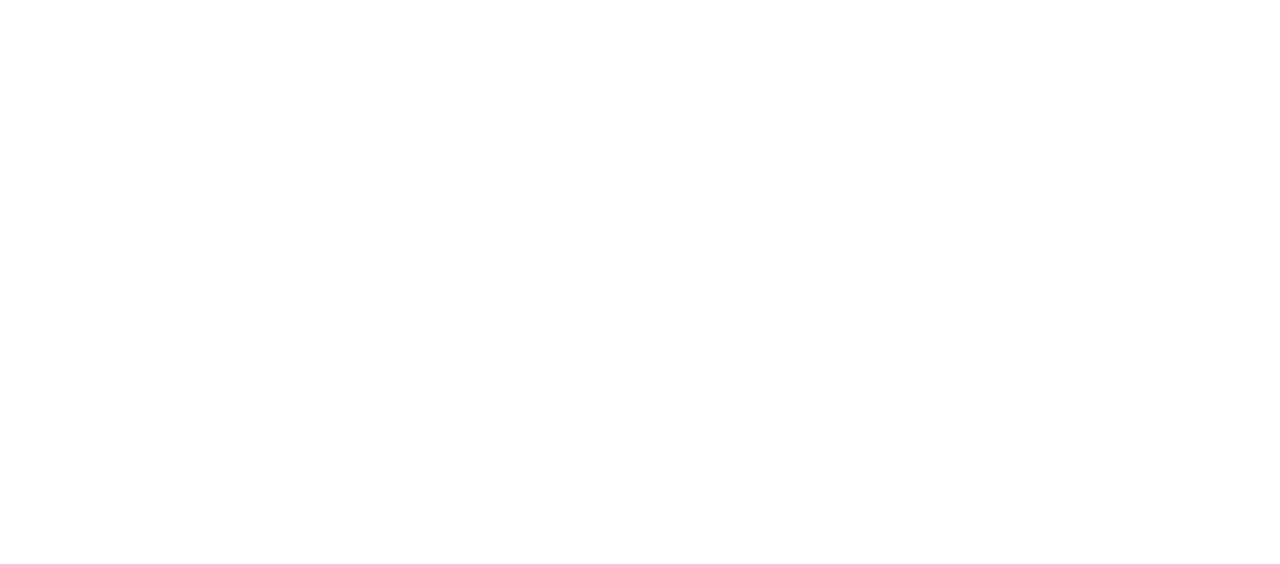
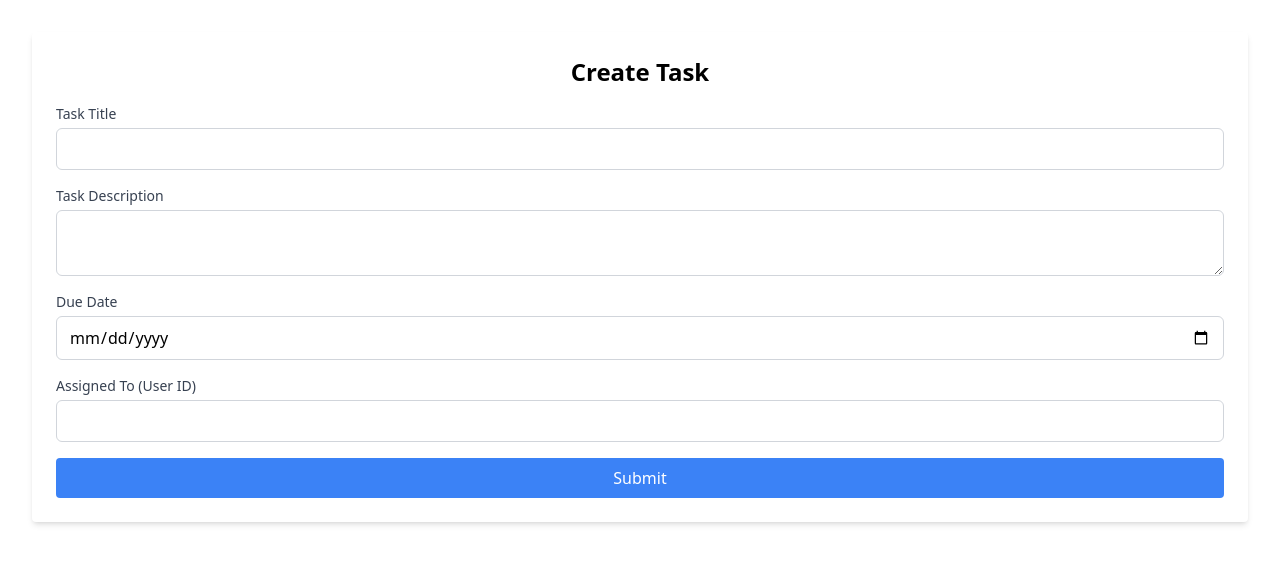
Before and after one commit to PrincyChauhan/task-managment, a React (Vite) app in the folder frontend/: page /dashboard/tasks in a window 1280 px wide. Before the commit this address had no page. Shown: the top 564 px of the page. Built offline with nearby package versions, Linux system fonts and the light colour scheme.

Commit message:
Task Create

```diff
--- a/frontend/src/App.jsx
+++ b/frontend/src/App.jsx
@@ -5,7 +5,7 @@
 import LoginForm from "./components/LoginForm";
 import Dashboard from "./components/Dashboard";
 import UserCreation from "./components/UserCreation";
-
+import TaskCreation from "./components/TaskCreation";
 function App() {
   return (
     <Router>
@@ -15,6 +15,7 @@
           <Route path="/signin" element={<LoginForm />} />
           <Route path="/dashboard" element={<Dashboard />} />
           <Route path="/admin/user" element={<UserCreation />} />
+          <Route path="/dashboard/tasks" element={<TaskCreation />} />
         </Routes>
       </div>
     </Router>
--- a/frontend/src/components/Dashboard.jsx
+++ b/frontend/src/components/Dashboard.jsx
@@ -2,50 +2,26 @@
 import Sidebar from "./SideBar";
 import { Link } from "react-router-dom";
 import UserListing from "./UserListing";
+
 const Dashboard = () => {
   return (
     <div className="flex">
       <Sidebar />
       <div className="w-full p-6">
         <h1 className="text-3xl font-bold">Welcome to the dashboard</h1>
-        <Link to="/admin/user">User Create</Link>
         <br />
         <UserListing />
+        <div className="mt-6">
+          <Link
+            to="/dashboard/tasks/create"
+            className="bg-blue-500 text-white px-4 py-2 rounded"
+          >
+            Create Task
+          </Link>
+        </div>
       </div>
     </div>
   );
 };
 
 export default Dashboard;
-
-// import React from "react";
-// import Sidebar from "./SideBar";
-// import { Link } from "react-router-dom";
-
-// const Dashboard = () => {
-//   return (
-//     <div className="flex">
-//       <Sidebar />
-//       <div className="w-full p-6">
-//         <h1 className="text-3xl font-bold">Welcome to the dashboard</h1>
-//         {/* Add Create and Invite User Links */}
-//         <div className="mt-6">
-//           <Link
-//             to="/admin/user/create"
-//             className="bg-blue-500 text-white py-2 px-4 rounded-md hover:bg-blue-600 transition duration-300 mr-4"
-//           >
-//             Create User
-//           </Link>
-//           <Link
-//             to="/admin/user/invite"
-//             className="bg-green-500 text-white py-2 px-4 rounded-md hover:bg-green-600 transition duration-300"
-//           >
-//             Invite User
-//           </Link>
-//         </div>
-//       </div>
-//     </div>
-//   );
-// };
-
-// export default Dashboard;
--- a/frontend/src/components/Sidebar.jsx
+++ b/frontend/src/components/Sidebar.jsx
@@ -1,3 +1,36 @@
+// import React from "react";
+// import { Link } from "react-router-dom";
+// import TaskCreation from "./TaskCreation";
+
+// const Sidebar = () => {
+//   return (
+//     <div className="flex">
+//       <div className="w-64 h-screen bg-gray-800 text-white">
+//         <div className="p-6 text-xl font-semibold text-center">
+//           Admin Dashboard
+//         </div>
+//         <ul className="space-y-4 p-6">
+//           {/* User Section Link */}
+//           <li>
+//             <Link to="/dashboard/users" className="hover:text-gray-400">
+//               <div className="text-lg">Users</div>
+//             </Link>
+//           </li>
+
+//           {/* Task Section Link */}
+//           <li>
+//             <Link to="/dashboard/tasks" className="hover:text-gray-400">
+//               <div className="text-lg">Tasks</div>
+//             </Link>
+//           </li>
+//         </ul>
+//       </div>
+//     </div>
+//   );
+// };
+
+// export default Sidebar;
+
 import React from "react";
 import { Link } from "react-router-dom";
 
@@ -11,7 +44,7 @@
         <ul className="space-y-4 p-6">
           {/* User Section Link */}
           <li>
-            <Link to="/dashboard/users" className="hover:text-gray-400">
+            <Link to="/admin/user" className="hover:text-gray-400">
               <div className="text-lg">Users</div>
             </Link>
           </li>
--- a/frontend/src/components/TaskCreation.jsx
+++ b/frontend/src/components/TaskCreation.jsx
@@ -0,0 +1,141 @@
+import React, { useState } from "react";
+import axios from "axios";
+
+const TaskCreation = () => {
+  const [taskTitle, setTaskTitle] = useState("");
+  const [taskDescription, setTaskDescription] = useState("");
+  const [dueDate, setDueDate] = useState("");
+  const [assignedTo, setAssignedTo] = useState("");
+  const [errorMessage, setErrorMessage] = useState("");
+  const [successMessage, setSuccessMessage] = useState("");
+
+  const handleSubmit = async (e) => {
+    e.preventDefault();
+
+    const token = localStorage.getItem("token");
+    console.log("token frontend===", token);
+    if (!token) {
+      setErrorMessage("No token provided.");
+      return;
+    }
+
+    const taskData = {
+      title: taskTitle,
+      description: taskDescription,
+      dueDate: dueDate,
+      assignedTo: assignedTo,
+    };
+
+    console.log("taskData===", taskData);
+
+    try {
+      const response = await axios.post(
+        "http://localhost:3000/api/task/create",
+        { taskData },
+        {
+          headers: {
+            Authorization: `Bearer ${token}`,
+          },
+        }
+      );
+
+      console.log("response===", response.data);
+
+      if (response.data.message === "Task created successfully.") {
+        setSuccessMessage("Task created successfully!");
+        setTaskTitle("");
+        setTaskDescription("");
+        setDueDate("");
+        setAssignedTo("");
+        setTimeout(() => {
+          setSuccessMessage("");
+        }, 3000);
+      } else {
+        setErrorMessage("Failed to create task.");
+      }
+    } catch (error) {
+      console.log("Error===", error); // Log the error for debugging
+      if (error.response) {
+        setErrorMessage(error.response.data.message || "Error creating task.");
+      } else {
+        setErrorMessage("Network error.");
+      }
+    }
+  };
+
+  return (
+    <div className="p-6 bg-white shadow-md rounded">
+      <h2 className="text-2xl font-semibold mb-4">Create Task</h2>
+
+      {/* Error or Success Message */}
+      {errorMessage && <div className="text-red-600 mb-4">{errorMessage}</div>}
+      {successMessage && (
+        <div className="text-green-600 mb-4">{successMessage}</div>
+      )}
+      <form onSubmit={handleSubmit}>
+        <div className="mb-4">
+          <label className="block text-sm font-medium text-gray-700 text-left">
+            Task Title
+          </label>
+          <input
+            type="text"
+            id="taskTitle"
+            value={taskTitle}
+            onChange={(e) => setTaskTitle(e.target.value)}
+            className="mt-1 block w-full px-3 py-2 border border-gray-300 rounded-md"
+            required
+          />
+        </div>
+
+        <div className="mb-4">
+          <label className="block text-sm font-medium text-gray-700 text-left">
+            Task Description
+          </label>
+          <textarea
+            id="taskDescription"
+            value={taskDescription}
+            onChange={(e) => setTaskDescription(e.target.value)}
+            className="mt-1 block w-full px-3 py-2 border border-gray-300 rounded-md"
+            required
+          />
+        </div>
+
+        <div className="mb-4">
+          <label className="block text-sm font-medium text-gray-700 text-left">
+            Due Date
+          </label>
+          <input
+            type="date"
+            id="dueDate"
+            value={dueDate}
+            onChange={(e) => setDueDate(e.target.value)}
+            className="mt-1 block w-full px-3 py-2 border border-gray-300 rounded-md"
+            required
+          />
+        </div>
+
+        <div className="mb-4">
+          <label className="block text-sm font-medium text-gray-700 text-left">
+            Assigned To (User ID)
+          </label>
+          <input
+            type="text"
+            id="assignedTo"
+            onChange={(e) => setAssignedTo(e.target.value)}
+            className="mt-1 block w-full px-3 py-2 border border-gray-300 rounded-md"
+            required
+          />
+        </div>
+
+        <button
+          type="submit"
+          className="w-full bg-blue-500 text-white py-2 rounded"
+        >
+          Submit
+        </button>
+      </form>
+    </div>
+  );
+};
+
+export default TaskCreation;
```
Also changed, not shown: 2 other files (tests, documents, lock files or other folders).
